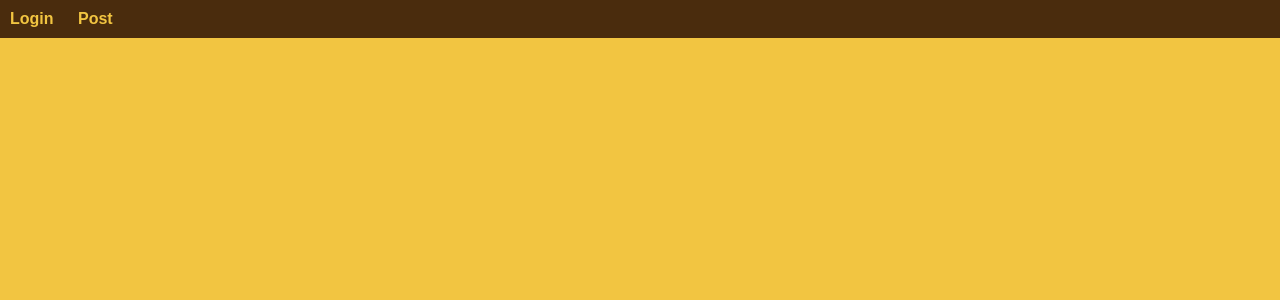
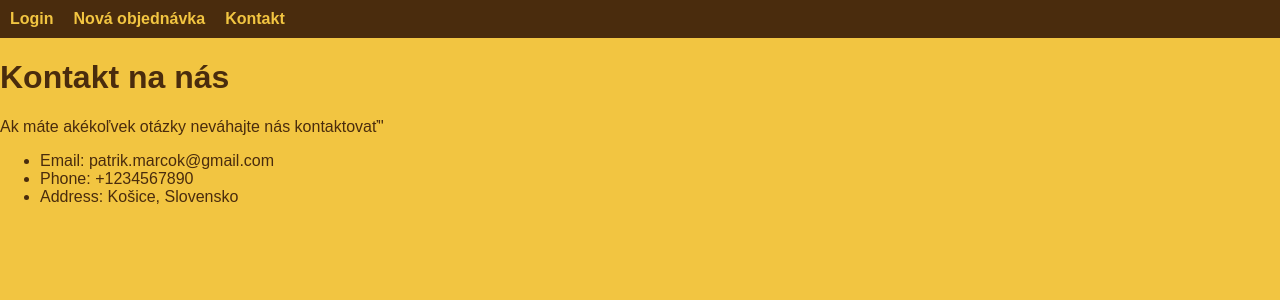
Before and after one commit to patrikMarcok/eshop, a React (Create React App) app: page /eshop/contact in a window 1280 px wide. Before the commit this address had no page. Shown: the top 300 px of the page. Built offline with nearby package versions, Linux system fonts and the light colour scheme.

Commit message:
added contact info

```diff
--- a/package.json
+++ b/package.json
@@ -3,6 +3,7 @@
   "version": "0.1.0",
   "private": true,
   "dependencies": {
+    "emailjs-com": "^3.2.0",
     "firebase": "^10.3.1",
     "gh-pages": "^6.0.0",
     "react": "^18.2.0",
--- a/src/App.js
+++ b/src/App.js
@@ -5,6 +5,8 @@ import CompletedData from './History';
 import Login from './Login';
 import PostData from './PostData';
 import Settings from './Settings';
+import Contact from './Contact';
+
 
 
 function App() {
@@ -20,7 +22,7 @@ function App() {
   };
 
   return (
-    <Router>
+    <Router basename='/eshop'>
       <div className="App">
         <nav>
           <ul>
@@ -28,24 +30,29 @@ function App() {
               <React.Fragment>
               <li>
                 <Link to="/login">Login</Link>
-              </li>,
+              </li>
               <li>
-                <Link to="/post">Post</Link>
+                <Link to="/post">Nová objednávka</Link>
               </li>
+              <li>
+                <Link to="/contact">Kontakt</Link>
+              </li>
+
               </React.Fragment>
             ) : (
               <React.Fragment>
-                <li>
-                  <button onClick={handleLogout}>Logout</button>
-                </li>
+
                 <li>
                   <Link to="/history">History</Link>
                 </li>
                 <li>
-                  <Link to="/">Get Data</Link>
+                  <Link to="/">Orders</Link>
                 </li>
                 <li>
                   <Link to="/settings">Settings</Link>
+                </li>
+                <li>
+                  <button onClick={handleLogout}>Logout</button>
                 </li>
               </React.Fragment>
             )}
@@ -72,6 +79,7 @@ function App() {
               path="/history"
               element={isLoggedIn ? <CompletedData /> : <Navigate to="/post" />}
             />
+            <Route path="/contact" element={<Contact/>} />
             <Route path="/settings" element={isLoggedIn ? <Settings /> : <Navigate to="/post" />} />
           </Routes>
         </div>
--- /dev/null
+++ b/src/Contact.js
@@ -0,0 +1,17 @@
+import React from 'react';
+
+const Contact = () => {
+  return (
+    <div className='container'>
+      <h1>Kontakt na nás</h1>
+      <p>Ak máte akékoľvek otázky neváhajte nás kontaktovať"</p>
+      <ul>
+        <li>Email: patrik.marcok@gmail.com</li>
+        <li>Phone: +1234567890</li>
+        <li>Address: Košice, Slovensko</li>
+      </ul>
+    </div>
+  );
+};
+
+export default Contact;
--- a/src/GetData.js
+++ b/src/GetData.js
@@ -56,7 +56,7 @@ function GetData() {
 
   return (
     <div className="table-container">
-      <h1>Get Data</h1>
+      <h1>Orders</h1>
       <table>
         <thead>
           <tr>
--- a/src/Login.js
+++ b/src/Login.js
@@ -1,11 +1,47 @@
 import React, { useState } from 'react';
+import { getFirestore, doc, getDoc } from 'firebase/firestore'; // Import Firebase functions
 
 function Login({ onLogin }) {
   const [password, setPassword] = useState('');
   const [error, setError] = useState('');
+  const [isPasswordFetched, setIsPasswordFetched] = useState(false); // Track if the password is fetched
+
+  // Function to fetch the password from Firebase
+  const fetchPasswordFromFirebase = async () => {
+    const db = getFirestore(); // Initialize Firestore
+    const settingsDocRef = doc(db, 'settings', 'settingsData'); // Replace with your document ID
+
+    try {
+      const docSnapshot = await getDoc(settingsDocRef);
+      if (docSnapshot.exists()) {
+        const settingsData = docSnapshot.data();
+        const fetchedPassword = settingsData.password;
+        return fetchedPassword; // Return the fetched password
+      } else {
+        console.log('No such document!');
+      }
+    } catch (error) {
+      console.error('Error fetching password from Firebase: ', error);
+    }
+
+    return ''; // Return an empty string if the password is not found
+  };
+
 
   const handleLogin = async (e) => {
     e.preventDefault();
+
+    // Check if the password is fetched before proceeding
+    if (!isPasswordFetched) {
+      const fetchedPassword = await fetchPasswordFromFirebase();
+      if (fetchedPassword === '') {
+        setError('Error fetching password from Firebase.');
+        return;
+      }
+      setPassword(fetchedPassword); // Set the fetched password
+      setIsPasswordFetched(true); // Mark the password as fetched
+    }
+
     // Simulate an API call to check the password (replace with actual authentication logic)
     if (password === '123') {
       // Successful login
--- a/src/styles.css
+++ b/src/styles.css
@@ -64,7 +64,7 @@ nav a {
 .card {
   background-color: var(--primary-text);
   color: var(--primary-background);
-  padding: 20px;
+  padding: š0px;
   border: 1px solid var(--primary-background);
   box-shadow: 0 4px 8px 0 rgba(0, 0, 0, 0.2);
 }
```
Also changed, not shown: 13 other files (tests, documents, lock files or other folders).
